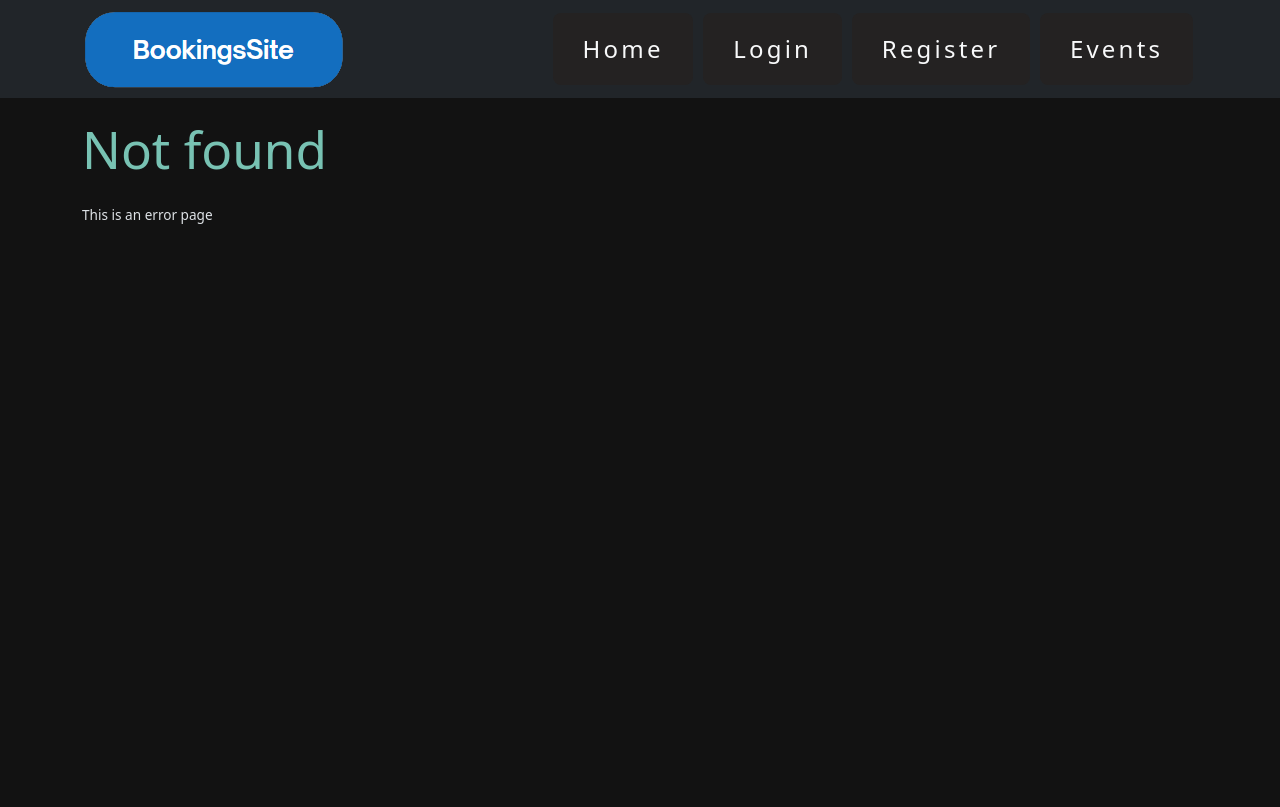
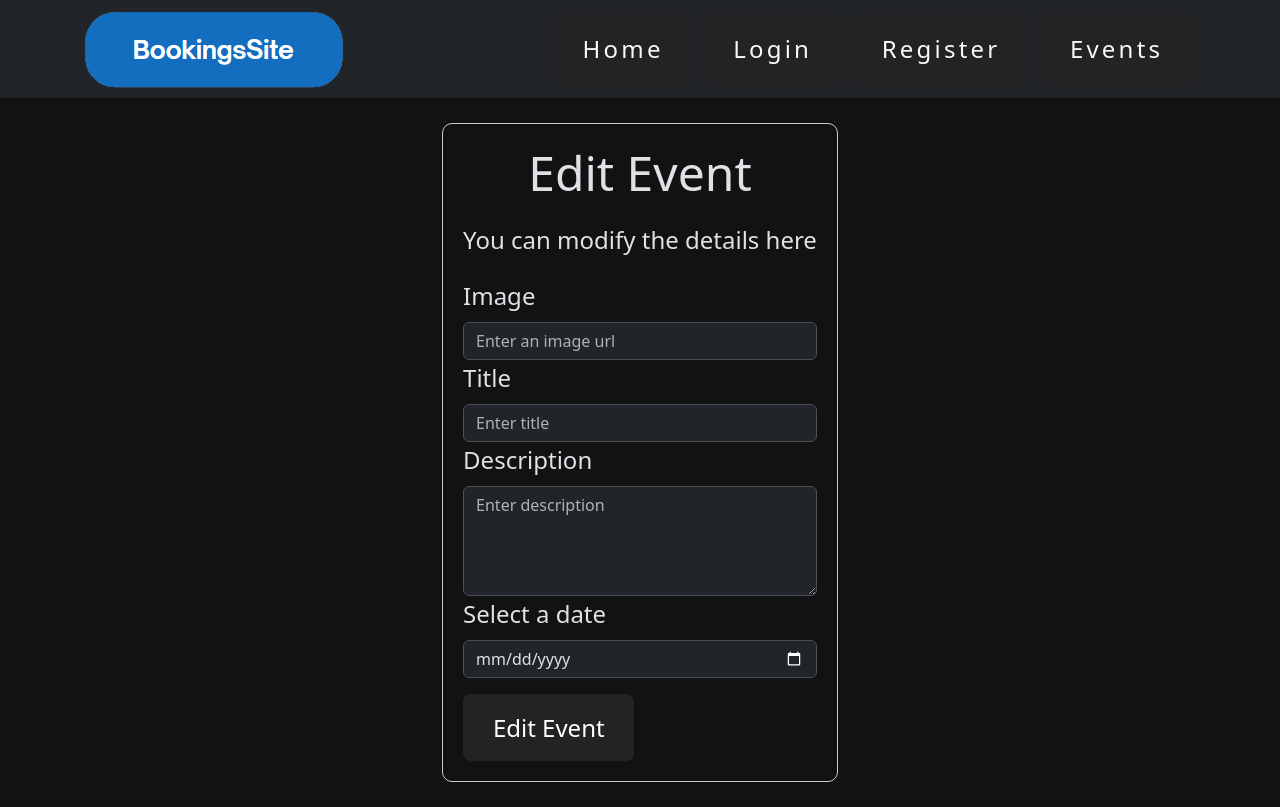
Before and after one commit to xuj310/BookingSiteFrontEnd, a React (Vite) app: page /events/edit/1 in a window 1280 px wide. Before the commit this address had no page. Built offline with nearby package versions, Linux system fonts and the light colour scheme.

Commit message:
Add Edit event
add edit event, fix up buttons being shown to non-hosts

```diff
--- a/src/App.jsx
+++ b/src/App.jsx
@@ -7,6 +7,7 @@ import MyEvents from "./MyEventsPage.jsx";
 import LoginPage from "./LoginPage.jsx";
 import RegisterPage from "./RegisterPage.jsx";
 import AllEventsPage from "./AllEventsPage.jsx";
+import EditEventPage from "./EditEventPage.jsx";
 import CreateEventPage from "./CreateEventPage.jsx";
 import EventPage from "./EventPage.jsx";
 import GoHomeButton from "./components/layout/GoHomeButton.jsx";
@@ -83,6 +84,7 @@ function App() {
         <Route path="/login" element={<LoginPage />} />
         <Route path="/register" element={<RegisterPage />} />
         <Route path="/events" element={<AllEventsPage />} />
+        <Route path="/events/edit/:id" element={<EditEventPage />} />
         <Route path="/events/:id" element={<EventPage />} />
         <Route path="/" element={<FrontPage />} />
         <Route path="/myEvents" element={<MyEvents />} />
--- /dev/null
+++ b/src/EditEventButton.jsx
@@ -0,0 +1,11 @@
+import { useNavigate } from "react-router-dom";
+
+export default function EditEventButton({ eventId }) {
+  const navigate = useNavigate();
+
+  const goToEventPage = () => {
+    navigate(`/events/edit/${eventId}`);
+  };
+
+  return <button onClick={goToEventPage}>Edit</button>;
+}
--- /dev/null
+++ b/src/EditEventPage.jsx
@@ -0,0 +1,165 @@
+import { useState, Fragment, useRef } from "react";
+import { useParams } from "react-router-dom";
+import Container from "react-bootstrap/Container";
+import { toast } from "react-toastify";
+import Floater from "react-floater";
+import { useEffect } from "react";
+const EditEventPage = () => {
+  // Get event Id from URL
+  const { id } = useParams();
+  const [imgUrl, setImgUrl] = useState("");
+  const [title, setTitle] = useState("");
+  const [description, setDescription] = useState("");
+  const [date, setDate] = useState(null);
+  const [errors, setErrors] = useState([]);
+  const formRef = useRef(null);
+
+  // Fetch event details and pre-populate
+  useEffect(() => {
+    const fetchEvent = async () => {
+      const token = sessionStorage.getItem("token");
+      if (!token) return;
+
+      try {
+        const res = await fetch(`http://localhost:5000/api/events?id=${id}`, {
+          headers: {
+            Authorization: "Bearer " + token,
+          },
+        });
+
+        const data = await res.json();
+
+        setImgUrl(data.imgUrl || "");
+        setTitle(data.title || "");
+        setDescription(data.description || "");
+        setDate(data.date ? new Date(data.date) : null);
+      } catch (err) {
+        console.error("Failed to fetch event:", err);
+      }
+    };
+
+    fetchEvent();
+  }, [id]);
+
+  // Convert to Epoch time
+  const handleDateChange = (date) => {
+    const selectedDate = new Date(date.target.value);
+    setDate(selectedDate.getTime());
+  };
+
+  let errorFloater = null;
+
+  // Show a floater with the errors
+  if (errors.length > 0) {
+    errorFloater = (
+      <Floater
+        open
+        content={
+          <ul style={{ margin: 0, paddingLeft: "1rem" }}>
+            {errors.map((error, i) => (
+              <li key={i}>{error}</li>
+            ))}
+          </ul>
+        }
+        placement="right"
+        // Make it so the floater appears in the form section
+        target={formRef.current}
+        styles={{ options: { zIndex: 1000 } }}
+      />
+    );
+  }
+
+  // Handle form submission
+  const handleSubmit = async (e) => {
+    e.preventDefault();
+    let parsed;
+
+    const token = sessionStorage.getItem("token");
+    if (!token) {
+      toast("Not logged in");
+    }
+
+    // Edit an event
+    try {
+      const res = await fetch(`http://localhost:5000/api/events?id=${id}`, {
+        method: "PUT",
+        headers: {
+          "Content-Type": "application/json",
+          Authorization: "Bearer " + sessionStorage.getItem("token"),
+        },
+        body: JSON.stringify({ imgUrl, title, description, date }),
+      });
+
+      const data = await res.text();
+      const parsed = JSON.parse(data);
+
+      // If there's errors, pick them up. Otherwise display a toast and return to the events page.
+      if (parsed.errors != null) {
+        setErrors(parsed.errors);
+      } else {
+        toast(parsed.message);
+        window.location.href = "/events";
+      }
+    } catch (err) {
+      console.error("Error:", err);
+      toast(parsed.errors);
+    }
+  };
+
+  return (
+    <Fragment>
+      <Container>
+        <div className="cardAlignment">
+          <div className="welcome-box" ref={formRef}>
+            <h3>Edit Event</h3>
+            <h4>You can modify the details here</h4>
+            <form onSubmit={handleSubmit}>
+              <label className="form-label">Image</label>
+              <input
+                type="text"
+                className="form-control"
+                id="imgUrl"
+                placeholder="Enter an image url"
+                value={imgUrl}
+                onChange={(e) => setImgUrl(e.target.value)}
+              />
+              <label className="form-label">Title</label>
+              <input
+                type="text"
+                className="form-control"
+                id="title"
+                placeholder="Enter title"
+                value={title}
+                onChange={(e) => setTitle(e.target.value)}
+              />
+
+              <label className="form-label">Description</label>
+              <textarea
+                className="form-control"
+                id="description"
+                placeholder="Enter description"
+                value={description}
+                onChange={(e) => setDescription(e.target.value)}
+                rows={4}
+              />
+              <label className="form-label">Select a date</label>
+              <input
+                type="date"
+                className="form-control"
+                id="date"
+                onChange={handleDateChange}
+              />
+
+              <button type="submit" className="btn btn-primary mt-3">
+                Edit Event
+              </button>
+            </form>
+            {errorFloater}
+          </div>
+        </div>
+      </Container>
+    </Fragment>
+  );
+};
+
+export default EditEventPage;
--- a/src/EventItem.jsx
+++ b/src/EventItem.jsx
@@ -1,9 +1,14 @@
 import { useNavigate } from "react-router-dom";
 import EventParticipateButton from "./EventParticipateButton.jsx";
+import EditEventButton from "./EditEventButton.jsx";
 import DeleteEventButton from "./DeleteEventButton.jsx";
+import { jwtDecode } from "jwt-decode";
 
 const EventRow = ({ item }) => {
   const navigate = useNavigate();
+
+  const token = sessionStorage.getItem("token");
+  const currentUserId = token ? jwtDecode(token)._id : null;
 
   // Human readable date
   const readableDate = new Date(item.date).toLocaleDateString("en-AU", {
@@ -29,12 +34,14 @@ const EventRow = ({ item }) => {
           <EventParticipateButton
             participants={item.participants}
             eventId={item._id}
-            className="eventParticipateButton"
+            className="eventButton"
           />
-          <DeleteEventButton
-            eventId={item._id}
-            className="eventParticipateButton"
-          />
+          {currentUserId === item.host && (
+            <>
+              <EditEventButton eventId={item._id} className="eventButton" />
+              <DeleteEventButton eventId={item._id} className="eventButton" />
+            </>
+          )}
         </div>
       </li>
     </div>
--- a/src/EventPage.jsx
+++ b/src/EventPage.jsx
@@ -13,21 +13,22 @@ const EventPage = () => {
   useEffect(() => {
     const fetchEvent = async () => {
       try {
-        const res = await fetch(`http://localhost:5000/api/events?id=${id}`);
+        const res = await fetch(`http://localhost:5000/api/events?id=${id}`, {
+          method: "GET",
+        });
         const data = await res.json();
-
-        // Human readable date
-        setDate(
-          new Date(item.date).toLocaleDateString("en-AU", {
-            year: "numeric",
-            month: "long",
-            day: "numeric",
-          })
-        );
 
         if (data.errors) {
           setError(data.errors);
         } else {
+          // Human readable date
+          setDate(
+            new Date(data.date).toLocaleDateString("en-AU", {
+              year: "numeric",
+              month: "long",
+              day: "numeric",
+            })
+          );
           setItem(data);
         }
       } catch (err) {
--- a/src/index.scss
+++ b/src/index.scss
@@ -144,7 +144,7 @@
     grid-row: 1 / -1;
   }
 
-  .list .eventParticipateButton {
+  .list .eventButton {
     grid-column: 3; /* Ensures it sits below the title */
     align-self: center; /* Centers it vertically */
     justify-self: start; /* Ensures it aligns left with text */
```
